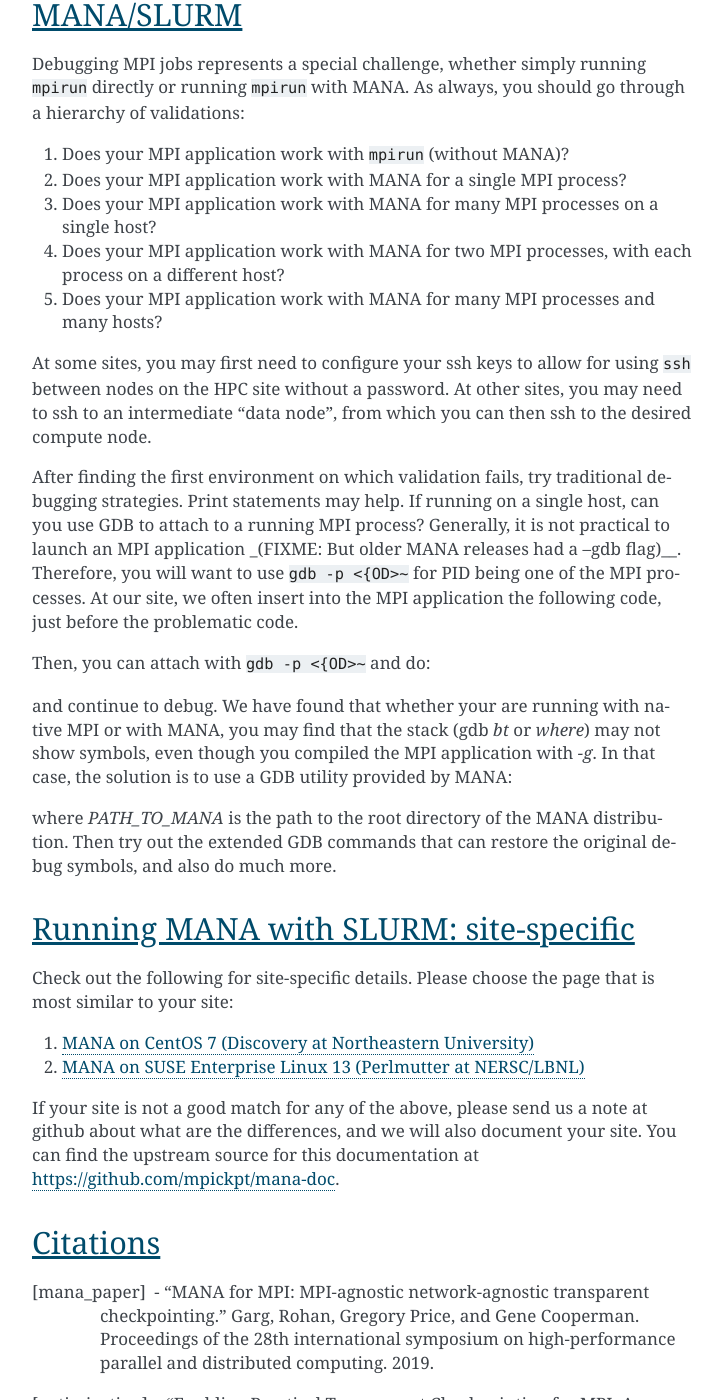
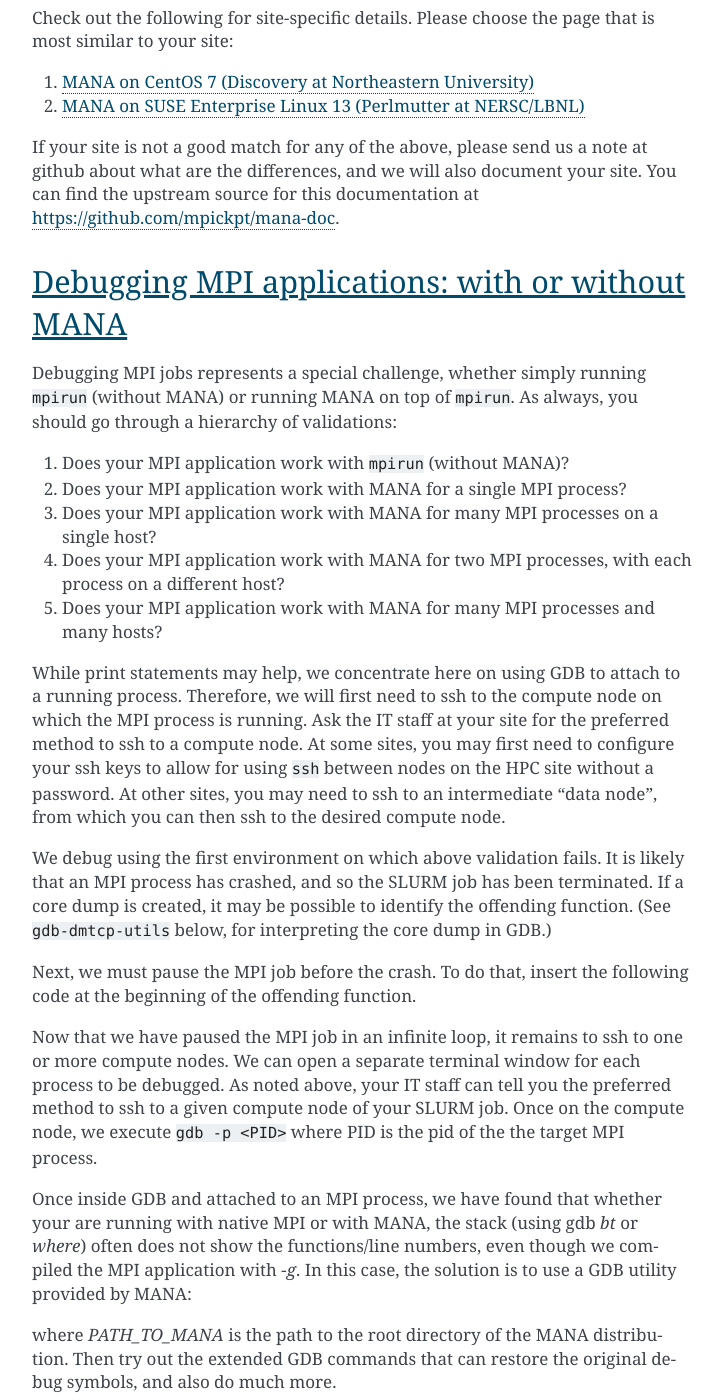
Before and after one commit to mpickpt/mana-doc, a Sphinx documentation site: the page built from docs/source/index.rst, in a window 1280 px wide and 1400 px high, scrolled down 5125 px. Shown: the whole window, without its empty margins (388-1110 px from the left). Built offline with Sphinx 7.4.7, drawn with Linux system fonts in a browser that asks for light colours; some of the changed text lies outside the part shown.

Commit message:
More polishing of *.rst files

```diff
--- a/docs/source/index.rst
+++ b/docs/source/index.rst
@@ -2,6 +2,9 @@
    sphinx-quickstart on Tue Oct  8 15:06:04 2024.
    You can adapt this file completely to your liking, but it should at least
    contain the root `toctree` directive.
+
+.. For the basic syntax of .rst files, see:
+   https://www.sphinx-doc.org/en/master/usage/restructuredtext/basics.html
 
 .. _home:
 
@@ -40,12 +43,12 @@
 will then be compiled with ``-g3 -O0``, which implies lower performance.
 
 -----------------------------------
-Quick Start (single-host, no SLURM)
+Quick Start (single host, no SLURM)
 -----------------------------------
-This quick start assumes that you do not need to invoke SLURM, for example
-on a private PC.  A few HPC sites may also allow you to run using ``mpirun``
-on the login node.  But most HPC sites will require you to login to
-a compute node, and then use Slurm commands.
+This quick start assumes that you do not need to invoke SLURM, for
+example on a private PC.  A few HPC sites may also allow you to run using
+``mpirun`` on a login node that you ssh to.  But most HPC sites
+will require you to login to a compute node, and then use SLURM commands.
 For more information, see the section `Running MANA with SLURM`_.
 
 
@@ -228,10 +231,10 @@
 basics, please see the section `Running MANA with SLURM: site-specific`_,
 and choose the Linux distro most like your own for site-specific details.
 
-On a SLURM site, you will generally first ssh to a ``login node``.
+On a SLURM site, you will generally first ssh to a *login node*.
 Sites may then recommend either to compile on the login node (and possibly
 test on the local login node using ``mpirun``), or else to first use SLURM
-commands to allocate a ``compute node``.  You will need to allocate one
+commands to allocate a *compute node*.  You will need to allocate one
 or more compute nodes before running multi-node MPI jobs.
 
 Next, we assume that your system asks you to use ``srun`` to replace
@@ -263,12 +266,26 @@
 per process that MANA will create an additional checkpoint thread
 in each MPI process.
 
-------------------------------------------------------
-Debugging MPI applications: with or without MANA/SLURM
-------------------------------------------------------
+--------------------------------------
+Running MANA with SLURM: site-specific
+--------------------------------------
+Check out the following for site-specific details.  Please choose the
+page that is most similar to your site:
+
+1.  :doc:`MANA on CentOS 7 (Discovery at Northeastern University)<discovery>`
+2.  :doc:`MANA on SUSE Enterprise Linux 13 (Perlmutter at NERSC/LBNL)<perlmutter>`
+
+If your site is not a good match for any of the above, please send us a
+note at github about what are the differences, and we will also document
+your site.  You can find the upstream source for this documentation
+at https://github.com/mpickpt/mana-doc.
+
+------------------------------------------------
+Debugging MPI applications: with or without MANA
+------------------------------------------------
 
 Debugging MPI jobs represents a special challenge, whether simply
-running ``mpirun`` directly or running ``mpirun`` with MANA.
+running ``mpirun`` (without MANA) or running MANA on top of ``mpirun``.
 As always, you should go through a hierarchy of validations:
 
 1.  Does your MPI application work with ``mpirun`` (without MANA)?
@@ -280,57 +297,58 @@
 5.  Does your MPI application work with MANA for many MPI processes and
     many hosts?
 
-At some sites,
-you may first need to configure your ssh keys to allow for using ``ssh``
-between nodes on the HPC site without a password.  At other sites,
-you may need to ssh to an intermediate "data node", from which you
-can then ssh to the desired compute node.
+While print statements may help, we concentrate here on using GDB to
+attach to a running process.  Therefore, we will first need to ssh
+to the compute node on which the MPI process is running.  Ask the IT
+staff at your site for the preferred method to ssh to a compute node.
+At some sites, you may first need to configure your ssh keys to allow
+for using ``ssh`` between nodes on the HPC site without a password.
+At other sites, you may need to ssh to an intermediate "data node",
+from which you can then ssh to the desired compute node.
 
-After finding the first environment on which validation fails,
-try traditional debugging strategies.  Print statements may help.
-If running on a single host, can you use GDB to attach to a
-running MPI process?  Generally, it is not practical to launch
-an MPI application _(FIXME: But older MANA releases had a --gdb flag)__.
-Therefore, you will want to use ``gdb -p <{OD>~`` for PID being
-one of the MPI processes.  At our site, we often insert into
-the MPI application the following code, just before the problematic
-code.
+We debug using the first environment on which above validation fails.
+It is likely that an MPI process has crashed, and so the SLURM job
+has been terminated.  If a core dump is created, it may be possible
+to identify the offending function.  (See ``gdb-dmtcp-utils`` below,
+for interpreting the core dump in GDB.)
+
+Next, we must pause the MPI job before the crash.  To do that, insert
+the following code at the beginning of the offending function.
 
 .. code:: C
   int dummmy=1;
   while (dummy);
 
-Then, you can attach with ``gdb -p <{OD>~`` and  do:
+Now that we have paused the MPI job in an infinite loop, it remains to ssh
+to one or more compute nodes.  We can open a separate terminal window for
+each process to be debugged.  As noted above, your IT staff can tell you
+the preferred method to ssh to a given compute node of your SLURM job.
+Once on the compute node, we execute ``gdb -p <PID>`` where PID is the
+pid of the the target MPI process.
 
-.. code:: C
-  (gdb) set dummy = 0
-
-and continue to debug.  We have found that whether your are
-running with native MPI or with MANA, you may find that the
-stack (gdb `bt` or `where`) may not show symbols, even though
-you compiled the MPI application with `-g`.  In that case, the
-solution is to use a GDB utility provided by MANA:
+Once inside GDB and attached to an MPI process, we have found that
+whether your are running with native MPI or with MANA, the stack (using
+gdb `bt` or `where`) often does not show the functions/line numbers,
+even though we compiled the MPI application with `-g`.  In this case,
+the solution is to use a GDB utility provided by MANA:
 
 .. code:: C
   (gdb) source PATH_TO_MANA/util/gdb-dmtcp-utils
   (gdb) dmtcp
 
-where `PATH_TO_MANA` is the path to the root directory of the
-MANA distribution.  Then try out the extended GDB commands that
-can restore the original debug symbols, and also do much more.
+where `PATH_TO_MANA` is the path to the root directory of the MANA
+distribution.  Then try out the extended GDB commands that can restore
+the original debug symbols, and also do much more.
 
---------------------------------------
-Running MANA with SLURM: site-specific
---------------------------------------
-Check out the following for site-specific details.  Please choose the page that is most similar to your site:
+Next, after examining the values of any variables, it is time to step
+through the execution.  To break out of the infinite loop, we first set
+`dummy` to `0`.
 
-1.  :doc:`MANA on CentOS 7 (Discovery at Northeastern University)<discovery>`
-2.  :doc:`MANA on SUSE Enterprise Linux 13 (Perlmutter at NERSC/LBNL)<perlmutter>`
+.. code:: C
+  (gdb) set dummy = 0
 
-If your site is not a good match for any of the above, please send us a
-note at github about what are the differences, and we will also document
-your site.  You can find the upstream source for this documentation
-at https://github.com/mpickpt/mana-doc.
+Finally, if you wish to step into the functions of MANA itself, then be
+sure to configure MANA using `./configure --enable-debug`.
 
 ----------------------
 Citations
```
Also changed, not shown: other parts of docs/source/index.rst (+3 -3 lines), docs/source/discovery.rst (+58 -39 lines), docs/source/perlmutter.rst (+45 -24 lines), 1 other file.
